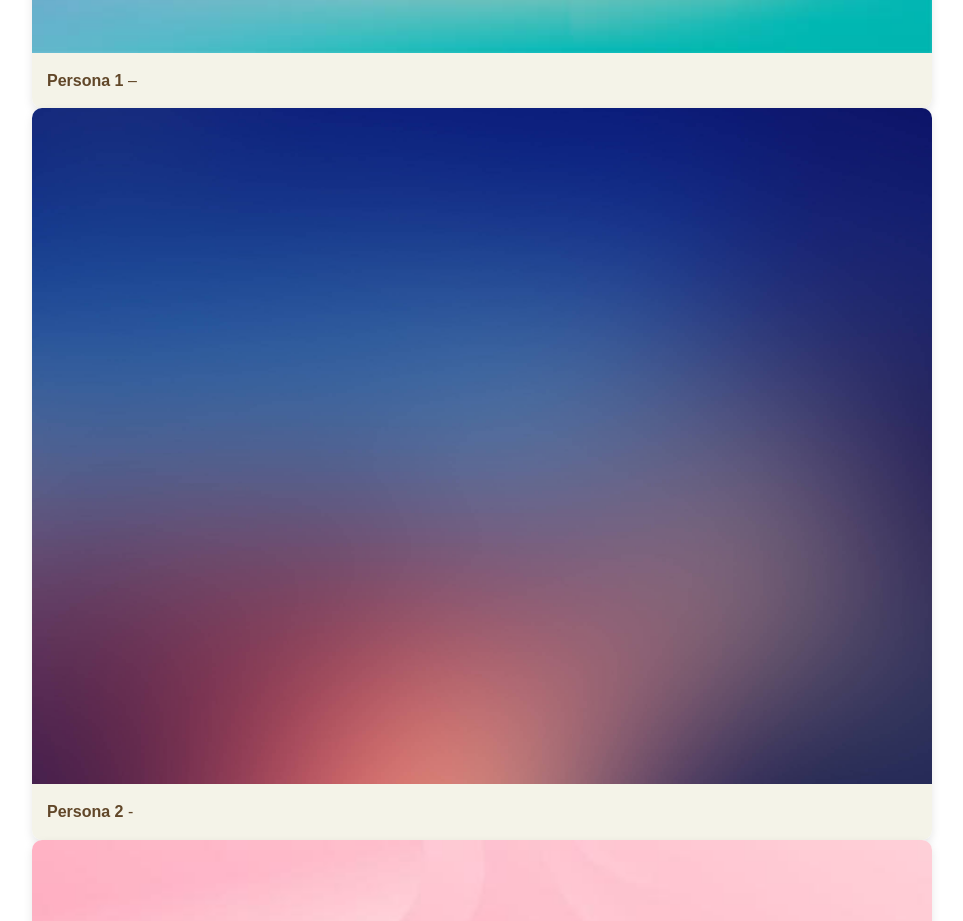
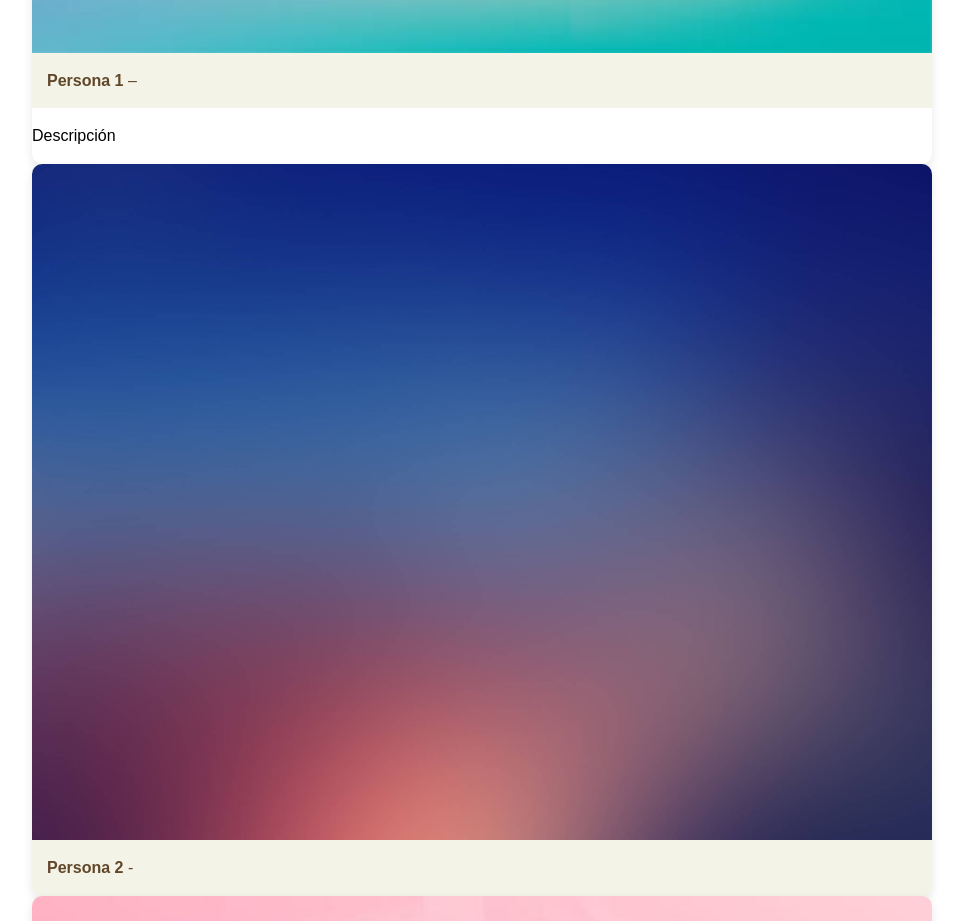
Before and after one commit to navior-95/NoorVida, a plain HTML site: page test.html in a window 1280 px wide. Shown: the part 1060-1981 px from the top of the page, without its empty margins (158-1121 px from the left). Drawn offline with Linux system fonts and the light colour scheme.

Commit message:
test.html

```diff
--- a/test.html
+++ b/test.html
@@ -87,6 +87,7 @@ p{line-height:1.5;}
     <div class="item">
       <img src="test1.jpg" alt="Proyecto 1">
       <div class="descripcion"><strong>Persona 1</strong> – </div>
+	    <p>Descripción</p>
 
     </div>
     <div class="item">
```
